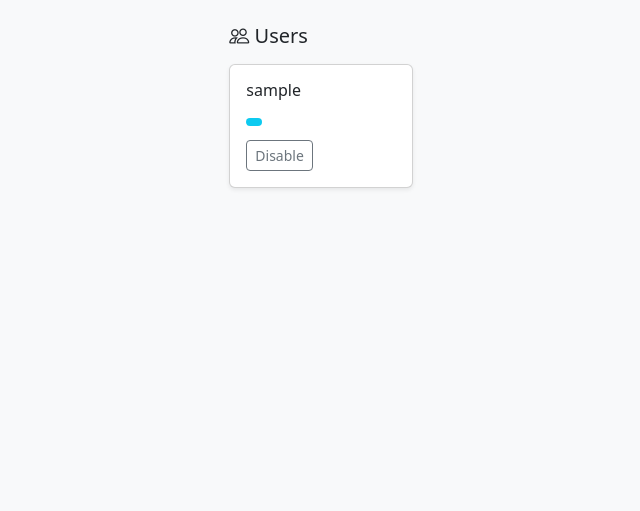
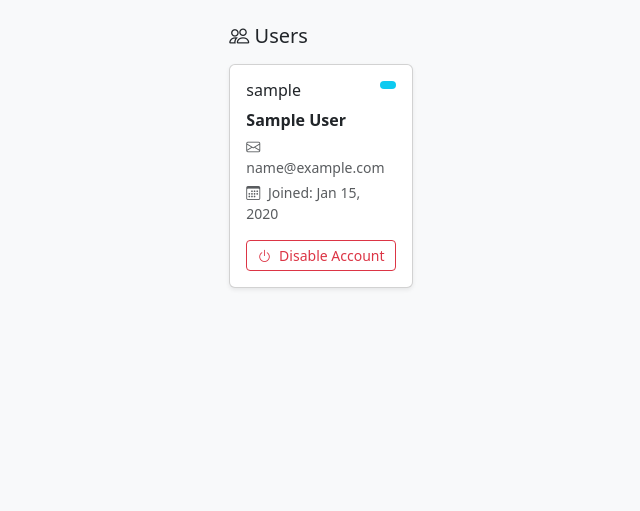
Before and after one commit to Tanvi-Bagwe/project-management-django, a Django app: template templates/accounts/users.html in a window 1280 px wide. Shown: the part 56-567 px from the top of the page, without its empty margins (8-648 px from the left). Run offline with Django 5.2, Linux system fonts and the light colour scheme; tables that the repository leaves empty hold one stand-in row (values such as "Sample post"); the template is opened without the code that fills it: values that come from a table or form of the project are taken from there, most other values are stand-ins (such as "Sample title", 1, 10 or a date in 2020).

Commit message:
enhancements

```diff
--- a/templates/accounts/users.html
+++ b/templates/accounts/users.html
@@ -10,22 +10,35 @@
             <div class="col-md-3 mb-3">
                 <div class="card shadow-sm">
                     <div class="card-body">
-                        <h6>{{ u.username }}</h6>
+                        <div class="d-flex justify-content-between align-items-start mb-2">
+                            <h6 class="mb-0">{{ u.username }}</h6>
+                            <span class="badge {% if u.profile.role == 'manager' %}bg-warning{% else %}bg-info{% endif %}">
+            {{ u.profile.role|capfirst }}
+        </span>
+                        </div>
 
-                        <span class="badge
-          {% if u.profile.role == 'manager' %}bg-warning
-          {% else %}bg-info{% endif %}">
-          {{ u.profile.role }}
-        </span>
+                        <p class="mb-1 fw-bold">
+                            {% if u.first_name or u.last_name %}
+                                {{ u.first_name }} {{ u.last_name }}
+                            {% else %}
+                                <span class="text-muted small italic">No name provided</span>
+                            {% endif %}
+                        </p>
 
-                        <div class="mt-2">
-                            <button class="btn btn-sm btn-outline-secondary"
+                        <div class="text-muted small">
+                            <div class="mb-1">
+                                <i class="bi bi-envelope me-1"></i> {{ u.email|default:"No email" }}
+                            </div>
+                            <div>
+                                <i class="bi bi-calendar3 me-1"></i> Joined: {{ u.date_joined|date:"M d, Y" }}
+                            </div>
+                        </div>
+
+                        <div class="mt-3">
+                            <button class="btn btn-sm w-100 {% if u.is_active %}btn-outline-danger{% else %}btn-outline-success{% endif %}"
                                     onclick="showConfirmModal({{ u.id }})">
-                                {% if u.is_active %}
-                                    Disable
-                                {% else %}
-                                    Enable
-                                {% endif %}
+                                <i class="bi bi-power me-1"></i>
+                                {% if u.is_active %}Disable Account{% else %}Enable Account{% endif %}
                             </button>
                         </div>
                     </div>
```
